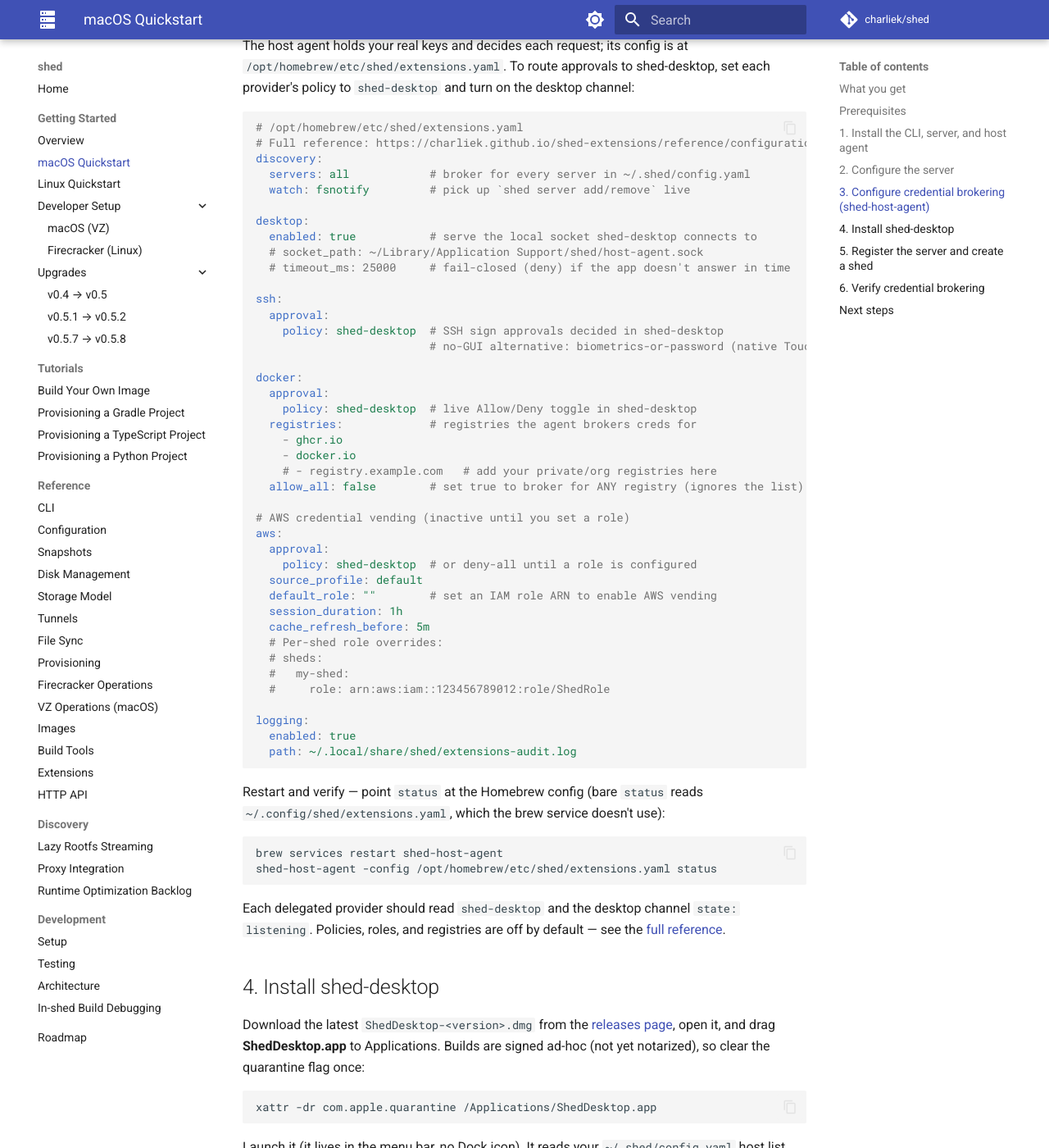
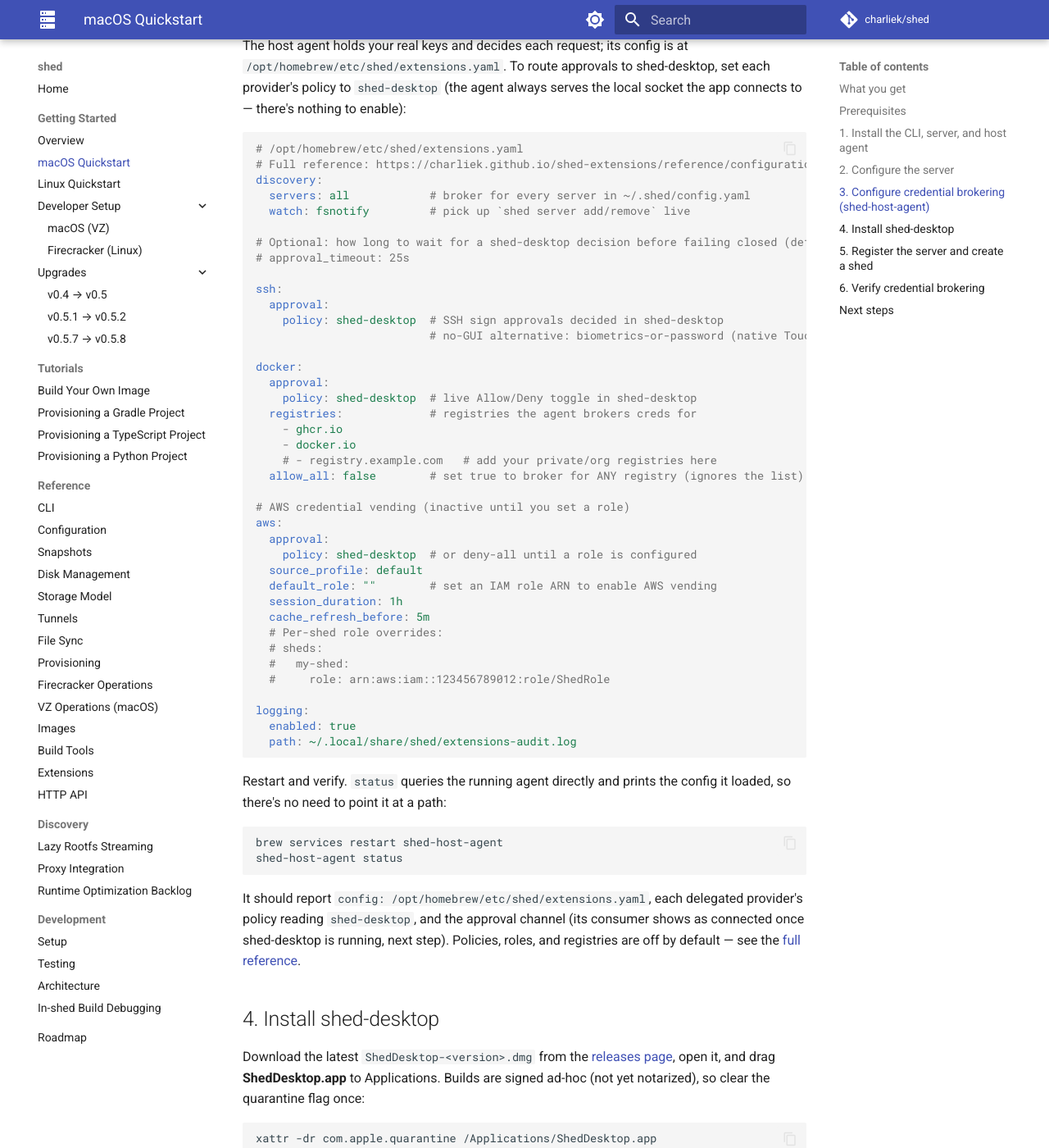
Before and after one commit to charliek/shed, an MkDocs documentation site: the page built from docs/getting-started/macos-quickstart.md, in a window 1280 px wide and 1400 px high, scrolled down 1806 px. Shown: the whole window at 82% size. Built offline with MkDocs 1.6.1 and Material for MkDocs 9.7.7, drawn with Linux system fonts in a browser that asks for light colours; comment, search, counter and statistics services are not loaded.

Commit message:
docs(quickstart): host-agent approval channel is always-on; bare `status` (#195)
The shed-host-agent approval socket is now always served at a fixed path — drop
the `desktop:` block (`enabled`/`socket_path`/`timeout_ms`) from the macOS
quickstart config; routing approvals to shed-desktop only needs each provider's
policy set to `shed-desktop`. Verify with bare `shed-host-agent status`, which
queries the running agent and prints the config it loaded — removing the old
`-config /opt/homebrew/etc/...` workaround (and the now-false note that bare
`status` reads ~/.config). Mention the optional top-level `approval_timeout`.

Requires shed-extensions with the always-on socket change (status no longer
reads a config file).

Co-authored-by: Claude Opus 4.8 (1M context) <noreply@anthropic.com>

````diff
--- a/docs/getting-started/macos-quickstart.md
+++ b/docs/getting-started/macos-quickstart.md
@@ -77,7 +77,8 @@ Restart after editing: `brew services restart shed`.
 
 The host agent holds your real keys and decides each request; its config is at
 `/opt/homebrew/etc/shed/extensions.yaml`. To route approvals to shed-desktop, set
-each provider's policy to `shed-desktop` and turn on the desktop channel:
+each provider's policy to `shed-desktop` (the agent always serves the local
+socket the app connects to — there's nothing to enable):
 
 ```yaml
 # /opt/homebrew/etc/shed/extensions.yaml
@@ -86,10 +87,8 @@ discovery:
   servers: all            # broker for every server in ~/.shed/config.yaml
   watch: fsnotify         # pick up `shed server add/remove` live
 
-desktop:
-  enabled: true           # serve the local socket shed-desktop connects to
-  # socket_path: ~/Library/Application Support/shed/host-agent.sock
-  # timeout_ms: 25000     # fail-closed (deny) if the app doesn't answer in time
+# Optional: how long to wait for a shed-desktop decision before failing closed (default 25s)
+# approval_timeout: 25s
 
 ssh:
   approval:
@@ -123,16 +122,18 @@ logging:
   path: ~/.local/share/shed/extensions-audit.log
 ```
 
-Restart and verify — point `status` at the Homebrew config (bare `status` reads
-`~/.config/shed/extensions.yaml`, which the brew service doesn't use):
+Restart and verify. `status` queries the running agent directly and prints the
+config it loaded, so there's no need to point it at a path:
 
 ```bash
 brew services restart shed-host-agent
-shed-host-agent -config /opt/homebrew/etc/shed/extensions.yaml status
+shed-host-agent status
 ```
 
-Each delegated provider should read `shed-desktop` and the desktop channel
-`state: listening`. Policies, roles, and registries are off by default — see the
+It should report `config: /opt/homebrew/etc/shed/extensions.yaml`, each delegated
+provider's policy reading `shed-desktop`, and the approval channel (its consumer
+shows as connected once shed-desktop is running, next step). Policies, roles, and
+registries are off by default — see the
 [full reference](https://charliek.github.io/shed-extensions/reference/configuration/).
 
 ## 4. Install shed-desktop
````
